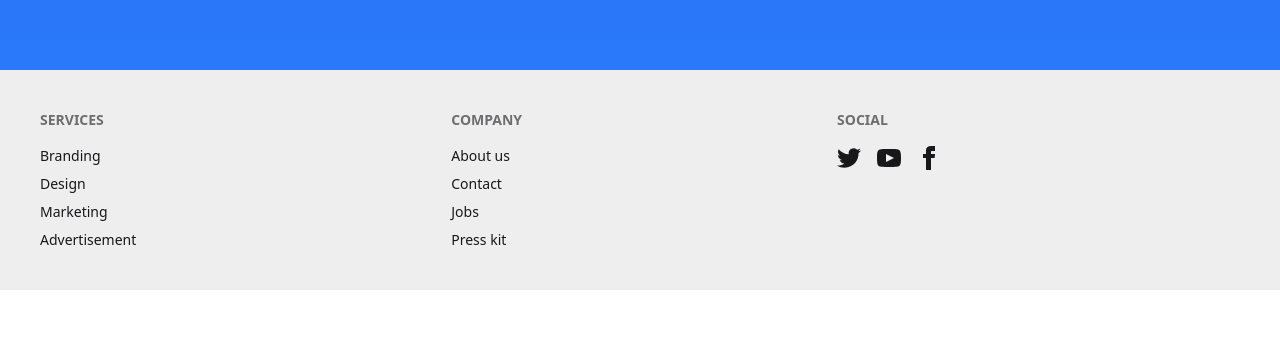
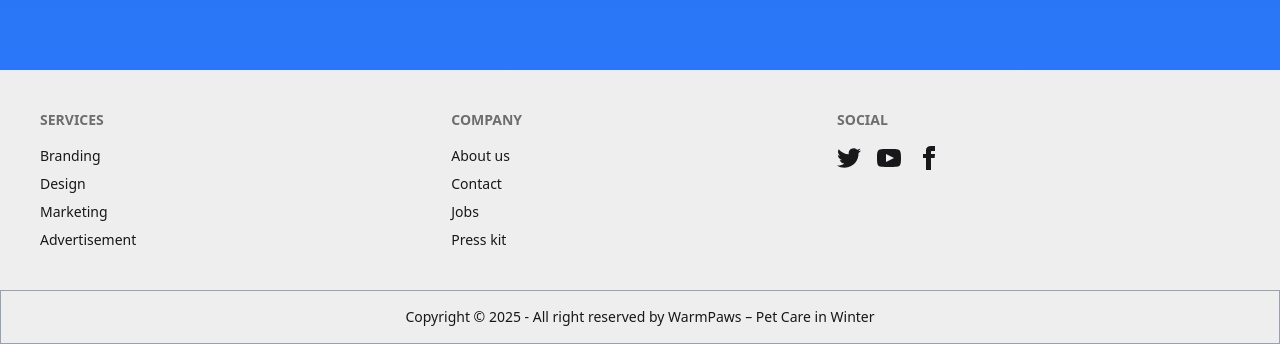
Before and after one commit to Shourav52/WarmPaws, a React (Vite) app: page / in a window 1280 px wide. Shown: the part 2508-2852 px from the top of the page. Before the commit the page ends 2798 px from the top, so only its background shows below. Built offline with nearby package versions, Linux system fonts and the light colour scheme; no server answers.

Commit message:
added copyright footer

```diff
--- a/src/compunents/Footer.jsx
+++ b/src/compunents/Footer.jsx
@@ -3,7 +3,8 @@
 const Footer = () => {
   return (
 
-      <footer className="footer mt-48 sm:footer-horizontal bg-base-300 text-base-content  p-10">
+<div>
+  <footer className="footer mt-48 sm:footer-horizontal bg-base-300 text-base-content  p-10">
   <nav>
     <h6 className="footer-title">Services</h6>
     <a className="link link-hover">Branding</a>
@@ -57,6 +58,12 @@
     </div>
   </nav>
 </footer>
+<footer className="border border-gray-400 footer sm:footer-horizontal footer-center bg-base-300 text-base-content p-4">
+  <aside>
+    <p>Copyright © {new Date().getFullYear()} - All right reserved by WarmPaws – Pet Care in Winter </p>
+  </aside>
+</footer>
+</div>
 
   )
 }
```
